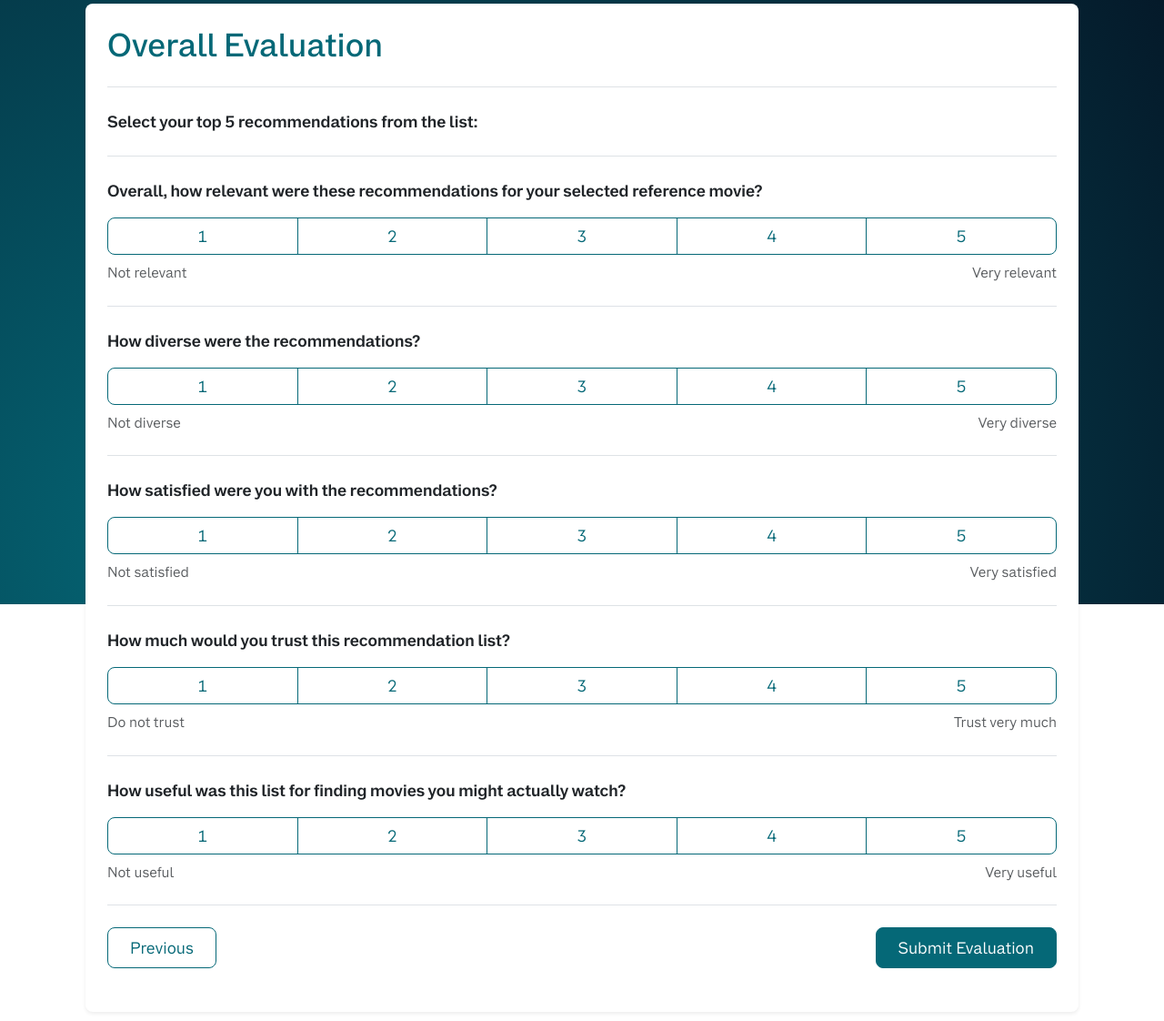
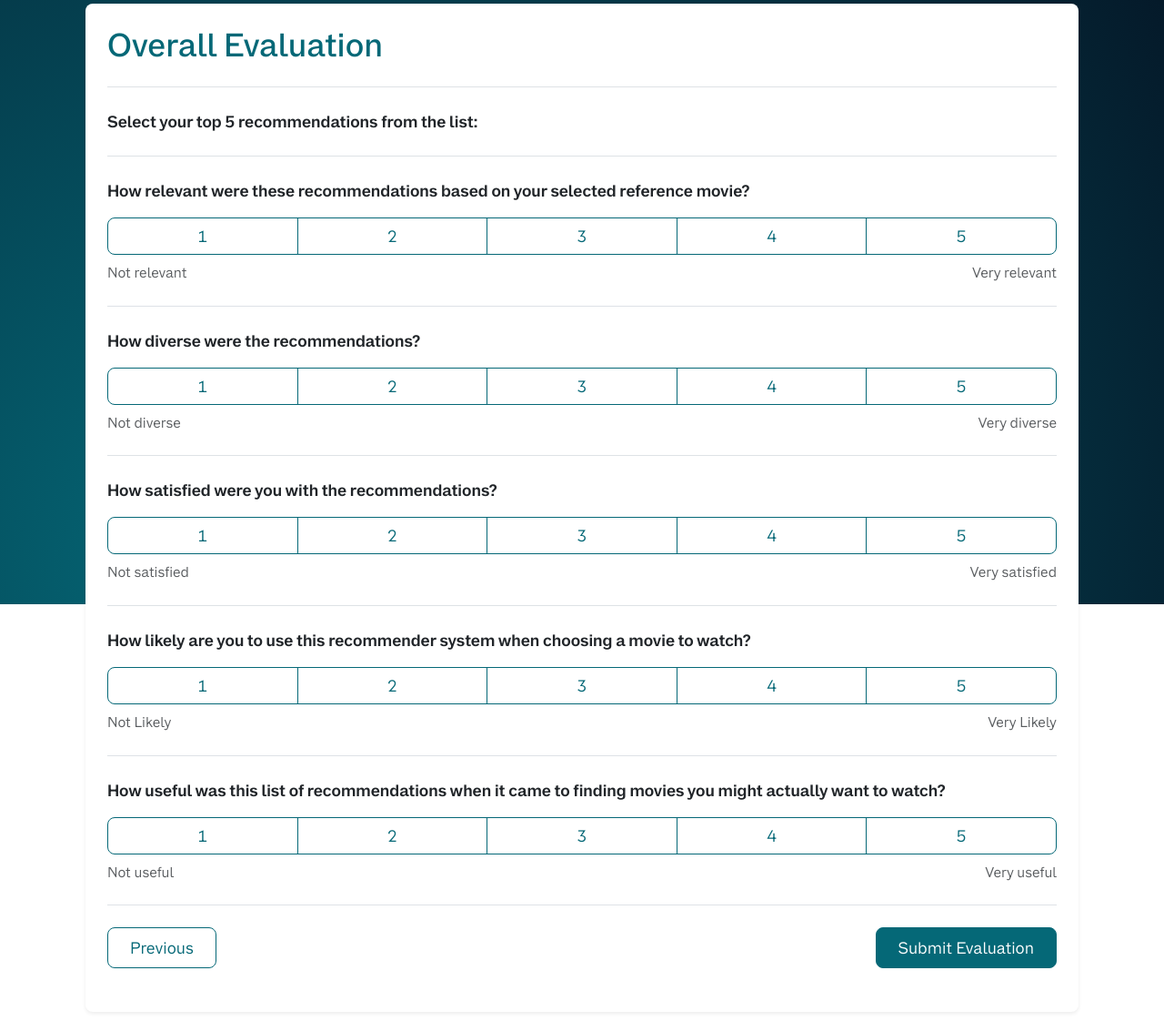
Before and after one commit to elikonrad-aau/ISRS-group4, a Django app: template templates/partials/evaluation_overall.html in a window 1280 px wide. Shown: the part 136-1258 px from the top of the page at 91% size. Run offline with Django 5.2, Linux system fonts and the light colour scheme; the template is opened without the code that fills it, so the values that code supplies are empty; some libraries are stand-ins or nearby versions.

Commit message:
evaluation start

```diff
--- a/templates/partials/evaluation_overall.html
+++ b/templates/partials/evaluation_overall.html
@@ -63,7 +63,7 @@
 
                     <div class="border-top pt-4 mb-4">
                         <p class="fw-semibold mb-3">
-                            Overall, how relevant were these recommendations for your selected reference movie?
+                            How relevant were these recommendations based on your selected reference movie?
                         </p>
 
                         <div class="btn-group w-100" role="group" aria-label="Overall relevance">
@@ -141,7 +141,7 @@
 
                     <div class="border-top pt-4 mb-4">
                         <p class="fw-semibold mb-3">
-                            How much would you trust this recommendation list?
+                            How likely are you to use this recommender system when choosing a movie to watch?
                         </p>
 
                         <div class="btn-group w-100" role="group" aria-label="Overall trust">
@@ -160,14 +160,14 @@
                         </div>
 
                         <div class="d-flex justify-content-between small text-muted mt-2">
-                            <span>Do not trust</span>
-                            <span>Trust very much</span>
+                            <span>Not Likely</span>
+                            <span>Very Likely</span>
                         </div>
                     </div>
 
                     <div class="border-top pt-4 mb-4">
                         <p class="fw-semibold mb-3">
-                            How useful was this list for finding movies you might actually watch?
+                            How useful was this list of recommendations when it came to finding movies you might actually want to watch?
                         </p>
 
                         <div class="btn-group w-100" role="group" aria-label="Overall usefulness">
```
